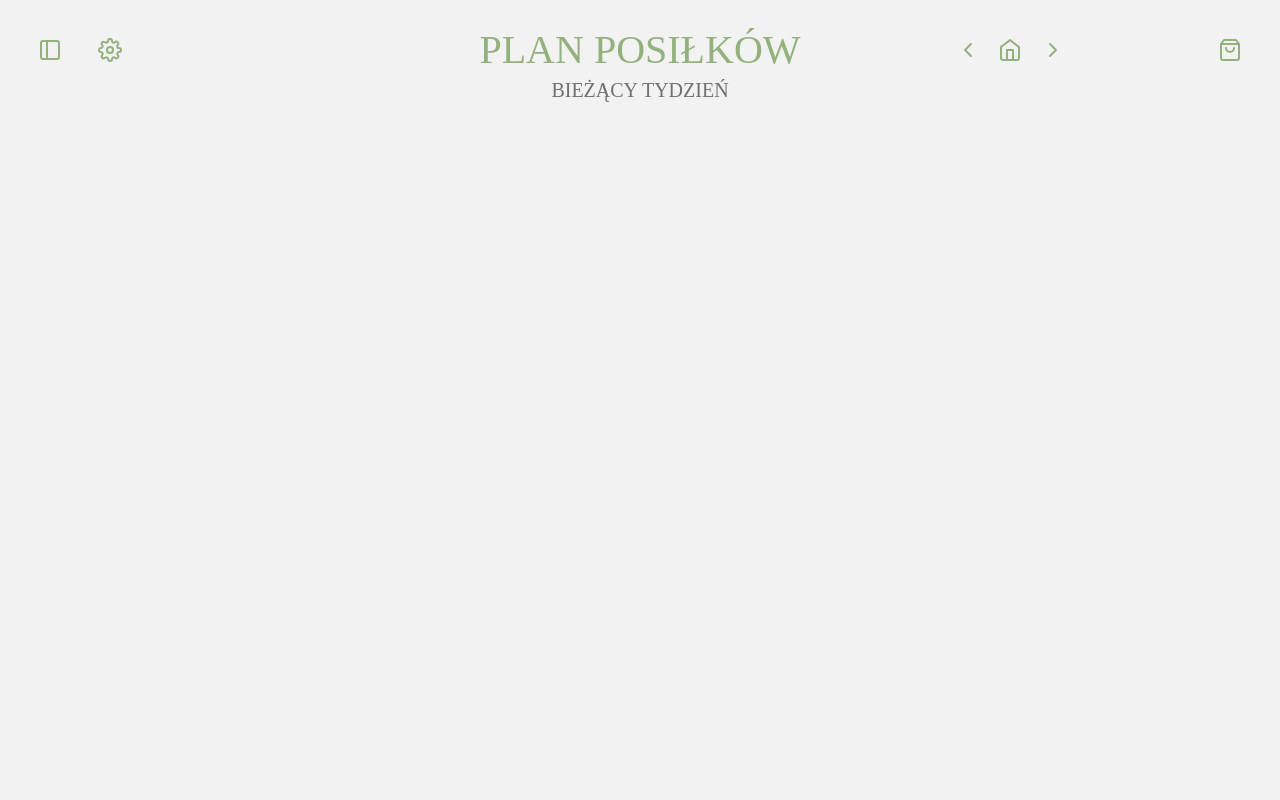
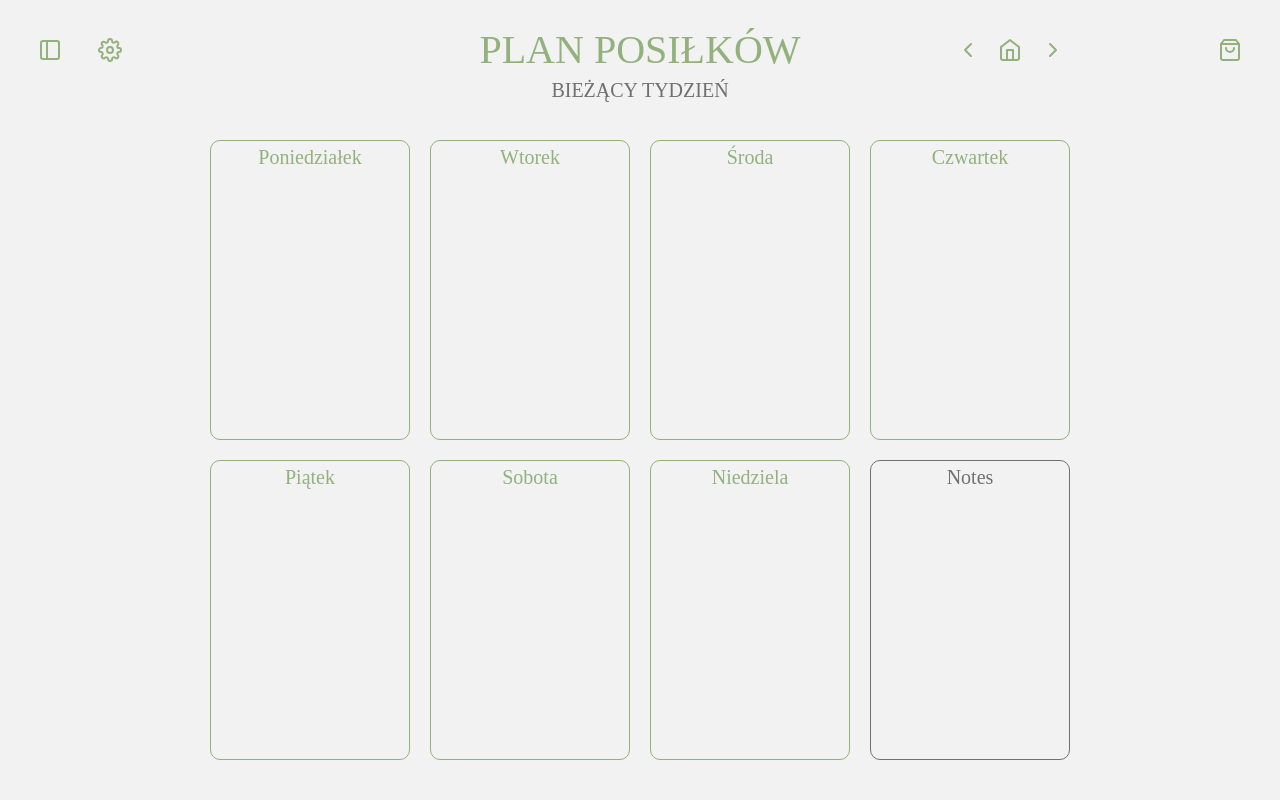
Before and after one commit to niziolowski/FOODini, a website built with Parcel: page index.html in a window 1280 px wide. Built offline with nearby package versions, Linux system fonts and the light colour scheme.

Commit message:
Added plan days grid layout

```diff
--- a/index.html
+++ b/index.html
@@ -45,6 +45,35 @@
           </button>
         </div>
       </nav>
+
+      <section class="main-view__plan">
+        <div id="week-id" class="plan-week">
+          <div class="plan-day">
+            <div class="plan-day__title">Poniedziałek</div>
+          </div>
+          <div class="plan-day">
+            <div class="plan-day__title">Wtorek</div>
+          </div>
+          <div class="plan-day">
+            <div class="plan-day__title">Środa</div>
+          </div>
+          <div class="plan-day">
+            <div class="plan-day__title">Czwartek</div>
+          </div>
+          <div class="plan-day">
+            <div class="plan-day__title">Piątek</div>
+          </div>
+          <div class="plan-day">
+            <div class="plan-day__title">Sobota</div>
+          </div>
+          <div class="plan-day">
+            <div class="plan-day__title">Niedziela</div>
+          </div>
+          <div class="plan-notes">
+            <div class="plan-notes__title">Notes</div>
+          </div>
+        </div>
+      </section>
     </main>
 
     <!-- Feather icon function -->
--- a/src/style.css
+++ b/src/style.css
@@ -21,6 +21,11 @@
     0px 9.9px 11.1px -2.5px rgba(0, 0, 0, 0.1);
 
   background-color: var(--bg-color);
+}
+
+body {
+  min-width: 700px;
+  height: 100vh;
 }
 
 h1 {
@@ -57,6 +62,15 @@ h2 {
 }
 
 /* $ MAIN VIEW */
+.main-view {
+  position: relative;
+  height: 100%;
+  display: flex;
+  flex-direction: column;
+  /* margin-left: 350px; */
+}
+
+/* Navigation */
 .main-view__nav {
   display: flex;
   height: 100px;
@@ -69,15 +83,6 @@ h2 {
   text-align: center;
   height: 40px;
   line-height: 40px;
-}
-
-/* $ RESPONSIVE LAYOUT BREAKPOINTS */
-@media screen and (min-width: 1024px) {
-  .main-view__nav__title {
-    position: absolute;
-    left: 50%;
-    translate: -50%;
-  }
 }
 
 /* Header groups to help align the buttons and title */
@@ -109,6 +114,56 @@ h2 {
 .main-view__nav__controlls button:nth-child(2) {
   width: 50px;
   height: 50px;
+}
+
+/* Plan */
+.main-view__plan {
+  position: relative;
+  flex: 1 0 auto;
+}
+
+.plan-week {
+  height: 100%;
+  display: grid;
+  justify-content: center;
+  grid-template-columns: repeat(4, minmax(150px, 200px));
+  grid-template-rows: repeat(2, minmax(0, 1fr));
+  gap: 20px;
+  padding: 40px;
+}
+
+.plan-day {
+  display: flex;
+  flex-direction: column;
+  max-width: 200px;
+  border-radius: 10px;
+  border: 1px solid var(--accent-color);
+}
+
+.plan-day__title {
+  display: flex;
+  justify-content: center;
+  align-items: center;
+  font-weight: 300;
+  color: var(--accent-color);
+  padding: 5px;
+}
+
+.plan-notes {
+  display: flex;
+  flex-direction: column;
+  max-width: 200px;
+  border-radius: 10px;
+  border: 1px solid var(--font-color);
+}
+
+.plan-notes__title {
+  display: flex;
+  justify-content: center;
+  align-items: center;
+  font-weight: 300;
+  color: var(--font-color);
+  padding: 5px;
 }
 
 /* § UNIVERSAL STYLES */
@@ -149,3 +204,12 @@ h2 {
 .btn-icon:active svg {
   scale: 1;
 }
+
+/* $ RESPONSIVE LAYOUT BREAKPOINTS */
+@media screen and (min-width: 1024px) {
+  .main-view__nav__title {
+    position: absolute;
+    left: 50%;
+    translate: -50%;
+  }
+}
```
